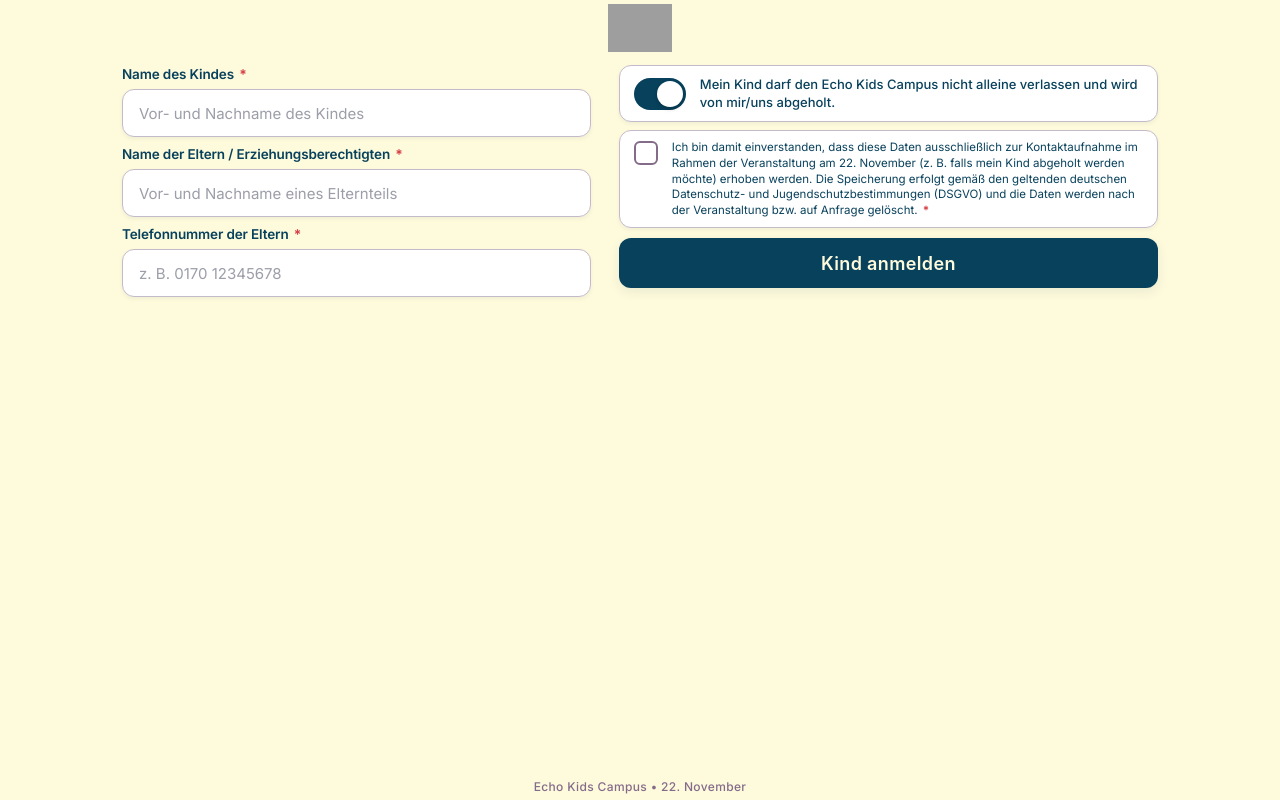
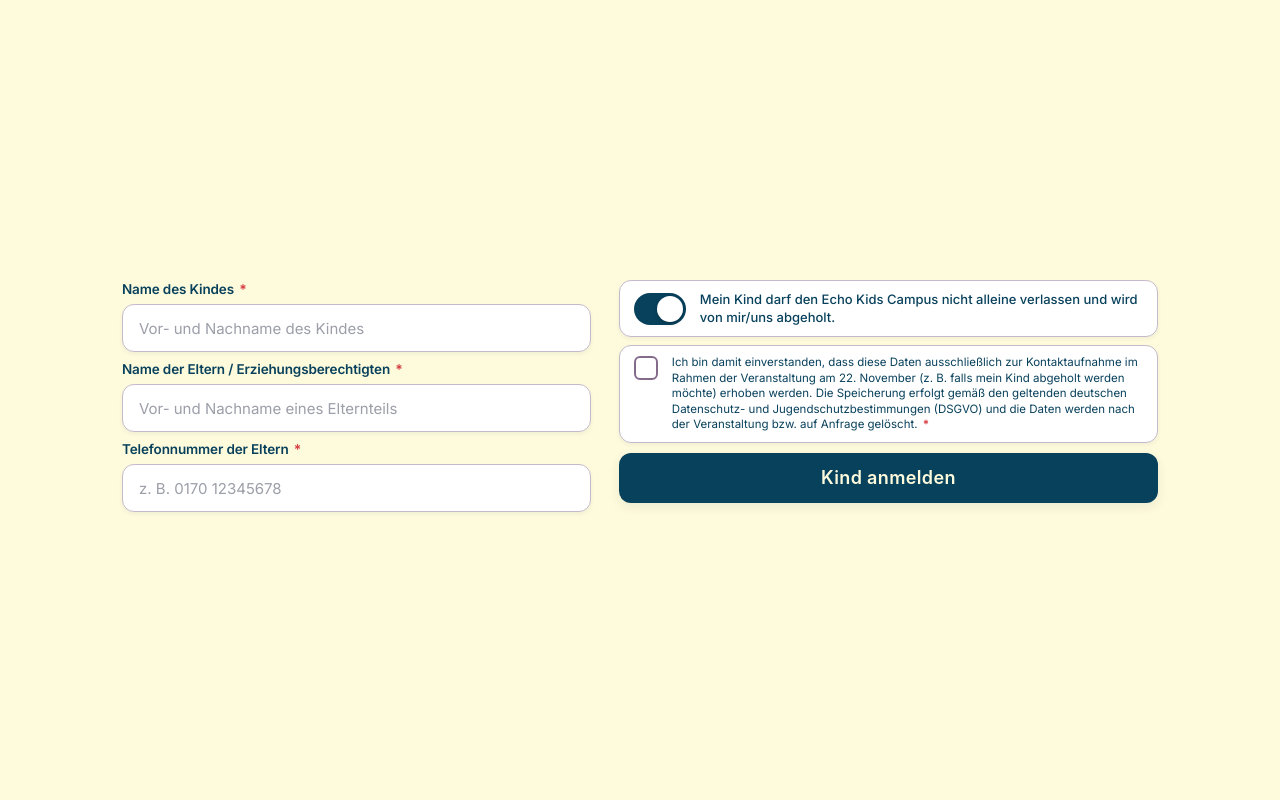
Before and after one commit to subinamathew/kidslo, a website: page index.html in a window 1280 px wide. Drawn offline with Linux system fonts and the light colour scheme; grey boxes are pictures that could not be loaded; a web font is replaced by a local one.

Commit message:
chore: remove top logo and footer for a clean blank header and footer

```diff
--- a/app.js
+++ b/app.js
@@ -20,7 +20,6 @@
   // DOM Elements - Check-in Form
   const form = document.getElementById('checkinForm');
   const kioskScaler = document.getElementById('kioskScaler');
-  const kioskHeader = document.querySelector('.kiosk-header');
   const childNameInput = document.getElementById('childName');
   const parentNameInput = document.getElementById('parentName');
   const parentPhoneInput = document.getElementById('parentPhone');
--- a/index.html
+++ b/index.html
@@ -44,11 +44,7 @@
   <div class="kiosk-container">
     <!-- Scalable Master Content Wrapper for Virtual Keyboard & Viewport Fitting -->
     <div class="kiosk-scaler" id="kioskScaler">
-      <!-- Top Header with Prominent Logo -->
-      <header class="kiosk-header">
-      <img src="./logo.png" alt="Echo Kids Logo" class="brand-logo" width="180" height="65">
       <h1 class="visually-hidden">Echo Kids Check-In</h1>
-    </header>
 
     <!-- Main Content Area -->
     <main class="kiosk-main">
@@ -216,11 +212,6 @@
       </section>
     </main>
     </div>
-
-    <!-- Subtle Footer Info -->
-    <footer class="kiosk-footer">
-      <span>Echo Kids Campus &bull; 22. November</span>
-    </footer>
   </div>
 
   <!-- Hidden iframe fallback for form submission -->
--- a/styles.css
+++ b/styles.css
@@ -166,15 +166,15 @@ input, textarea {
   height: 100dvh;
   margin: 0 auto;
   /* Generous left and right padding for safe and balanced margins */
-  padding: env(safe-area-inset-top, 8px) max(32px, env(safe-area-inset-right, 32px)) env(safe-area-inset-bottom, 8px) max(32px, env(safe-area-inset-left, 32px));
+  padding: env(safe-area-inset-top, 16px) max(32px, env(safe-area-inset-right, 32px)) env(safe-area-inset-bottom, 16px) max(32px, env(safe-area-inset-left, 32px));
   display: flex;
   flex-direction: column;
-  justify-content: flex-start;
+  justify-content: center;
   align-items: center;
   overflow: hidden;
 }
 
-/* Master Scaler: Scales entire content (header + form) proportionally when vheight is reduced */
+/* Master Scaler: Scales entire content proportionally when vheight is reduced */
 .kiosk-scaler {
   width: 100%;
   max-width: 1060px;
@@ -193,29 +193,14 @@ body.keyboard-active {
 
 body.keyboard-active .kiosk-container {
   overflow: hidden;
-  padding-top: env(safe-area-inset-top, 4px);
-  padding-bottom: env(safe-area-inset-bottom, 4px);
+  justify-content: flex-start;
+  padding-top: env(safe-area-inset-top, 6px);
+  padding-bottom: env(safe-area-inset-bottom, 6px);
   padding-left: max(24px, env(safe-area-inset-left, 24px));
   padding-right: max(24px, env(safe-area-inset-right, 24px));
 }
 
-/* 5. Brand Header */
-.kiosk-header {
-  width: 100%;
-  text-align: center;
-  padding: 4px 0 8px 0;
-  flex-shrink: 0;
-}
-
-.brand-logo {
-  display: inline-block;
-  max-height: 48px;
-  width: auto;
-  object-fit: contain;
-  transition: max-height 0.2s ease;
-}
-
-/* 6. Main Kiosk Area */
+/* 5. Main Kiosk Area */
 .kiosk-main {
   width: 100%;
   max-width: 1060px;
@@ -656,18 +641,6 @@ body.keyboard-active .kiosk-container {
   color: var(--color-text-muted);
 }
 
-/* 13. Subtle Kiosk Footer */
-.kiosk-footer {
-  margin-top: auto;
-  padding: 8px 0 4px 0;
-  text-align: center;
-  font-size: 12px;
-  color: var(--color-secondary);
-  font-weight: 500;
-  letter-spacing: 0.03em;
-  flex-shrink: 0;
-}
-
 /* ==========================================================================
    14. Virtual Keyboard & Compact Viewport Optimizations
    Preserves strict 2-column horizontal layout while fitting all inputs,
@@ -681,18 +654,6 @@ body.keyboard-active .kiosk-container {
     padding-left: max(24px, env(safe-area-inset-left, 24px));
     padding-right: max(24px, env(safe-area-inset-right, 24px));
     overflow: hidden;
-  }
-
-  .kiosk-header {
-    padding: 2px 0 4px 0;
-  }
-
-  .brand-logo {
-    max-height: 32px;
-  }
-
-  .kiosk-footer {
-    display: none !important;
   }
 
   .form-grid {
@@ -808,18 +769,6 @@ body.keyboard-active .kiosk-container {
 }
 
 /* JavaScript-triggered keyboard-active state (synchronous with visualViewport) */
-body.keyboard-active .kiosk-header {
-  padding: 2px 0 4px 0;
-}
-
-body.keyboard-active .brand-logo {
-  max-height: 32px;
-}
-
-body.keyboard-active .kiosk-footer {
-  display: none !important;
-}
-
 body.keyboard-active .form-grid {
   grid-template-columns: 1fr 1.15fr !important; /* Strict 2-column horizontal layout */
   gap: 16px;
@@ -933,9 +882,6 @@ body.keyboard-active .btn-submit {
 
 /* Extra compact spacing for ultra-short viewports (< 430px) */
 @media (max-height: 430px) {
-  .brand-logo {
-    max-height: 26px;
-  }
   .form-grid {
     gap: 12px;
   }
```
